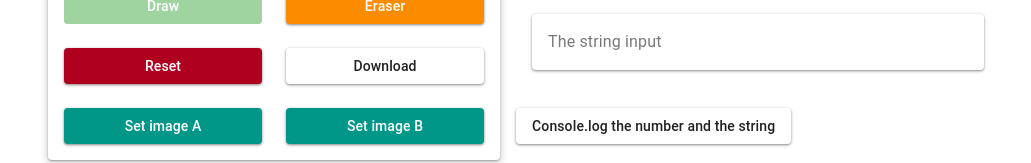
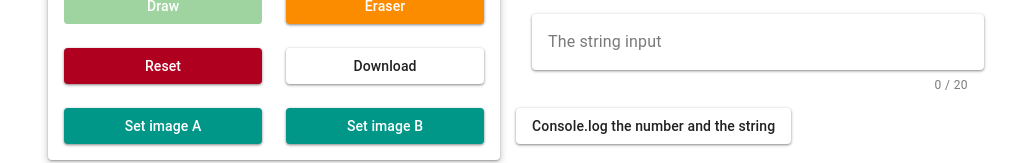
Before and after one commit to yuu-eguci/vue-canvas-study, a Vue app: page / in a window 1280 px wide. Shown: the part 249-412 px from the top of the page, without its empty margins (124-1155 px from the left). Built offline with nearby package versions, Linux system fonts and the light colour scheme.

Commit message:
🐛 文字数カウンタを常に表示する

```diff
--- a/src/components/TheStringInput.vue
+++ b/src/components/TheStringInput.vue
@@ -7,6 +7,7 @@
       clearable
       type="text"
       counter
+      persistent-counter
       maxlength="20"
     />
   </v-container>
```
Also changed, not shown: 1 other file (tests, documents, lock files or other folders).
